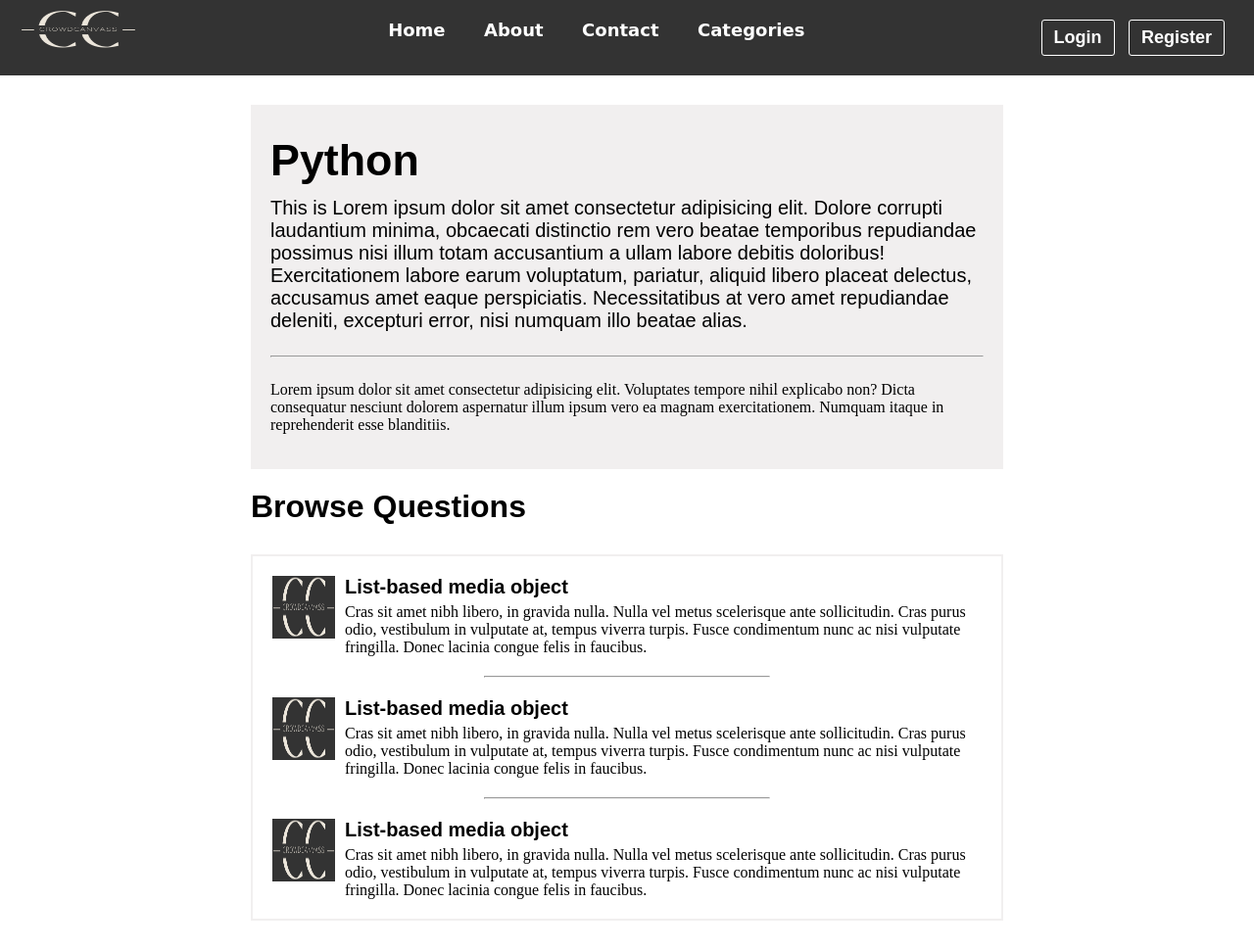
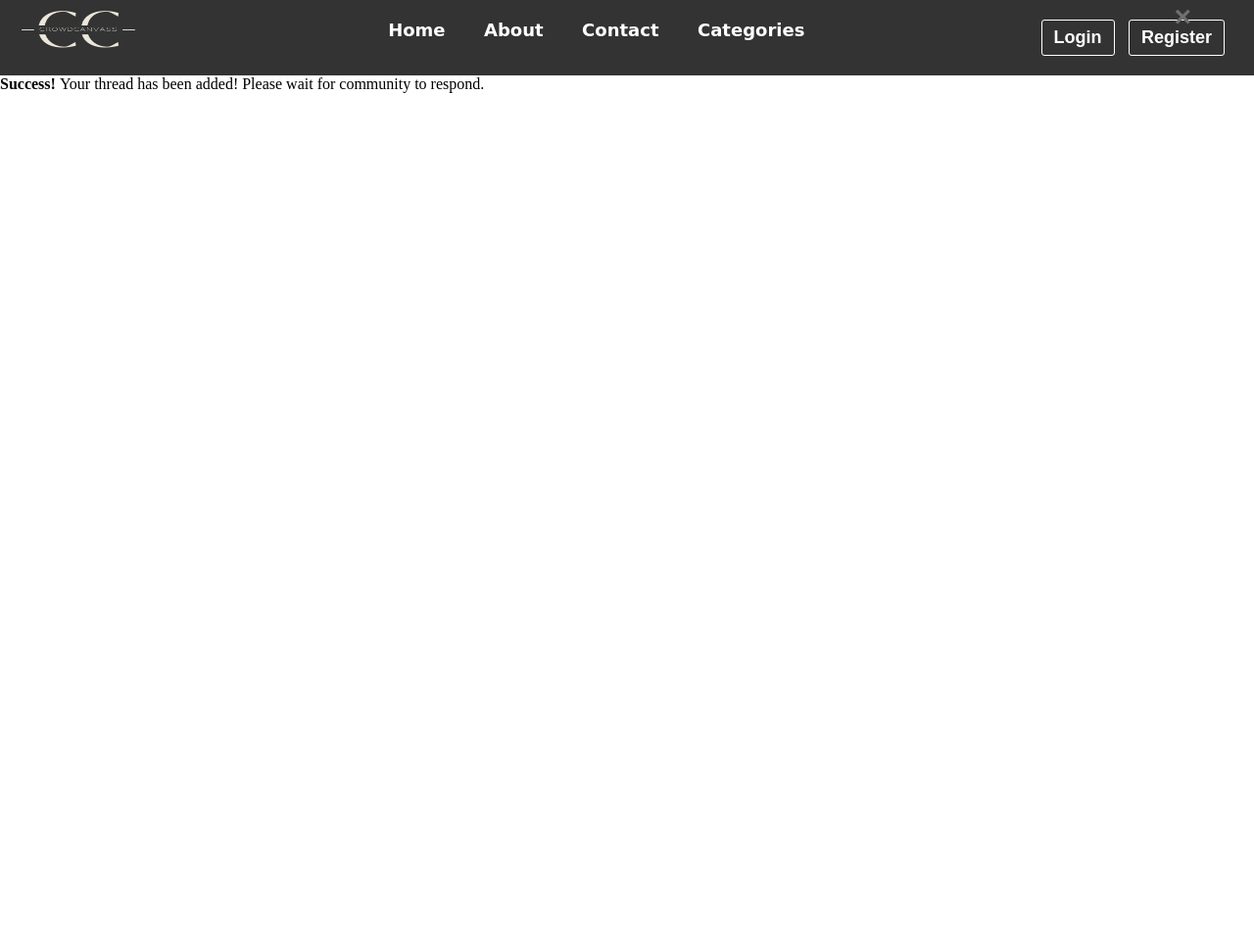
Before and after one commit to tyagi-achint/forum_php, a PHP site: page /index.html in a window 1280 px wide. Shown: the whole page at 98% size. After the commit the page ends 95 px from the top, so only its background shows below. Run offline with PHP 8.4, Linux system fonts and the light colour scheme.

Commit message:
threadAlert

```diff
--- a/about.php
+++ b/about.php
@@ -13,7 +13,7 @@
     <!-- Footer -->
     <?php include 'partials/_footer.php'; ?>
 
-    <script src="script.js"></script>
+
 
 </body>
 
--- a/category.php
+++ b/category.php
@@ -13,7 +13,7 @@
     <!-- Footer -->
     <?php include 'partials/_footer.php'; ?>
 
-    <script src="script.js"></script>
+
 
 </body>
 
--- a/contact.php
+++ b/contact.php
@@ -13,7 +13,7 @@
     <!-- Footer -->
     <?php include 'partials/_footer.php'; ?>
 
-    <script src="script.js"></script>
+
 
 </body>
 
--- a/index.html
+++ b/index.html
@@ -12,7 +12,7 @@
 </style>
 
 <body>
-    <a href=""></a>
+
     <nav>
         <div class="logo">
             <img src="images/logo.png" alt="CrowdCanvass">
@@ -33,66 +33,11 @@
             </ul>
         </div>
     </nav>
-    <div class="threadlist">
-        <div class="jumbotron">
-            <h1>Python</h1>
-            <h3>This is Lorem ipsum dolor sit amet consectetur adipisicing elit. Dolore corrupti laudantium minima,
-                obcaecati distinctio rem vero beatae temporibus repudiandae possimus nisi illum totam accusantium a
-                ullam
-                labore debitis doloribus! Exercitationem labore earum voluptatum, pariatur, aliquid libero placeat
-                delectus,
-                accusamus amet eaque perspiciatis. Necessitatibus at vero amet repudiandae deleniti, excepturi error,
-                nisi
-                numquam illo beatae alias.</h3>
-            <hr>
-            <p>Lorem ipsum dolor sit amet consectetur adipisicing elit. Voluptates tempore nihil explicabo non? Dicta
-                consequatur nesciunt dolorem aspernatur illum ipsum vero ea magnam exercitationem. Numquam itaque in
-                reprehenderit esse blanditiis.</p>
-        </div>
-        <h1>Browse Questions</h1>
-        <div class="questionList">
-            <ul class="list-unstyled">
-                <li class="media">
-                    <img src="/images/logo.png" alt="Generic placeholder image">
-                    <div class="media-body">
-                        <h5>List-based media object</h5>
-                        <p>Cras sit amet nibh libero, in gravida nulla. Nulla vel metus scelerisque ante sollicitudin.
-                            Cras
-                            purus odio, vestibulum in vulputate at, tempus viverra turpis. Fusce condimentum nunc ac
-                            nisi
-                            vulputate fringilla. Donec lacinia congue felis in faucibus.
-                        </p>
 
-                    </div>
-                </li>
-                <hr>
-                <li class="media ">
-                    <img src="/images/logo.png" alt="Generic placeholder image">
-                    <div class="media-body">
-                        <h5>List-based media object</h5>
-                        <p>Cras sit amet nibh libero, in gravida nulla. Nulla vel metus scelerisque ante sollicitudin.
-                            Cras
-                            purus odio, vestibulum in vulputate at, tempus viverra turpis. Fusce condimentum nunc ac
-                            nisi
-                            vulputate fringilla. Donec lacinia congue felis in faucibus.
-                        </p>
-                    </div>
-                </li>
-                <hr>
-                <li class="media">
-                    <img src="/images/logo.png" alt="Generic placeholder image">
-                    <div class="media-body">
-                        <h5>List-based media object</h5>
-                        <p>Cras sit amet nibh libero, in gravida nulla. Nulla vel metus scelerisque ante sollicitudin.
-                            Cras
-                            purus odio, vestibulum in vulputate at, tempus viverra turpis. Fusce condimentum nunc ac
-                            nisi
-                            vulputate fringilla. Donec lacinia congue felis in faucibus.
-                        </p>
-                    </div>
-                </li>
-            </ul>
-        </div>
+
+    <div class="threadAlert">
+        <span id='closeAlert'>&times;</span>
+        <p><b>Success! </b>Your thread has been added! Please wait for community to respond. </p>
     </div>
 
 
@@ -100,7 +45,14 @@
 
 
 
-    <script src="script.js"></script>
+
+    <script>
+        let closeAlert = document.getElementsByClassName('closeAlert');
+
+        closeAlert.onclick = function () {
+            $showAlert = false;
+        }
+    </script>
 
 </body>
 
--- a/index.php
+++ b/index.php
@@ -45,8 +45,7 @@ $con->close();
 
 
 
-    <!-- Script -->
-    <script src="script.js"></script>
+
     <!-- ScrollBar script -->
     <script>
     let slideIndex = 1;
--- a/style.css
+++ b/style.css
@@ -234,11 +234,10 @@ nav .navigation1 li {
 .modal-content {
   position: relative;
   /* background-color: #fefefe; */
-  background-color: #cee6f3;
+  background-color: #F1EFEF;
   align-items: center;
   margin: auto;
   padding: 20px;
-  border: 2px solid #888;
   border-radius: 10px;
   width: 80%;
 }
@@ -263,7 +262,8 @@ nav .navigation1 li {
 /* Form */
 
 .loginSignup form {
-  background-color: #eeeded;
+  background-color: #fefefe;
+
   border: 1px solid #ccc;
   padding: 2%;
   border-radius: 5px;
@@ -271,11 +271,7 @@ nav .navigation1 li {
   width: 40%;
 }
 
-.loginSignup label {
-  display: block;
-  margin-bottom: 5px;
-  font-weight: bold;
-}
+
 
 .loginSignup input {
   font-weight: bolder;
@@ -297,15 +293,15 @@ nav .navigation1 li {
 }
 
 .loginSignup button {
+  color: white;
+background-color:#838788 !important ;
   font-size: 20px;
   font-weight: bolder;
   outline: 0;
   border-radius: 7mm;
   min-width: 35%;
-  background: #56a6dc !important;
   border: 0;
   padding: 10px;
-  color: #ffffff;
   cursor: pointer;
 }
 
@@ -424,6 +420,89 @@ nav .navigation1 li {
   margin: 20px auto;
   width: 40%;
 }
+.threadform h1 {
+  margin-left: 0;
+  margin-bottom: 0;
+
+}
+
+.threadform {
+  margin-top: 20px;
+  padding: 0 20px 20px ;
+}
+
+.threadform form {
+  border: 1px solid #ccc;
+  padding: 2%;
+  border-radius: 5px;
+  box-shadow: 0 0 10px rgba(0, 0, 0, 0.1);
+  width: 80%;
+}
+
+.threadform label {
+  display: block;
+  margin-bottom: 5px;
+  font-weight: bold;
+  font-size: large;
+}
+
+.threadform input {
+  font-weight: bolder;
+  width: 95%;
+  padding: 10px;
+  margin-bottom: 20px;
+  border: 1px solid #ccc;
+  border-radius: 5px;
+  font-size: 16px;
+  color: rgb(60, 58, 55);
+}
+
+.threadform input:focus {
+  outline: none;
+  border: 2px solid #a2a5a6;
+  box-shadow: 0 0 10px #a2a5a6;
+
+
+}
+
+.threadform button {
+  font-size: 20px;
+  font-weight: bolder;
+  border: 1px solid #525454;
+  outline: 0;
+  border-radius: 1mm;
+  min-width: 35%;
+  padding: 10px;
+  cursor: pointer;
+  color: #525454;
+  background-color: white !important;
+}
+.threadform button:hover{
+  border: 1px solid #838788;
+
+  color: white;
+background-color:#838788 !important ;
+
+}
+
+#threadAlert {
+  background-color: #C3EDC0;
+  margin: auto;
+  padding: 8px 10px;
+  position: relative;
+  text-align: center;
+}
+
+#closeAlert {
+  position: absolute;
+  top: 0;
+  right: 5%;
+  color: #6f6f6f;
+  float: right;
+  font-size: 30px;
+  font-weight: bold;
+  cursor: pointer;
+}
 
 /* Footer */
 footer {
```
Also changed, not shown: thread.php (+24 -2 lines), threadlist.php (+55 -1 lines).
